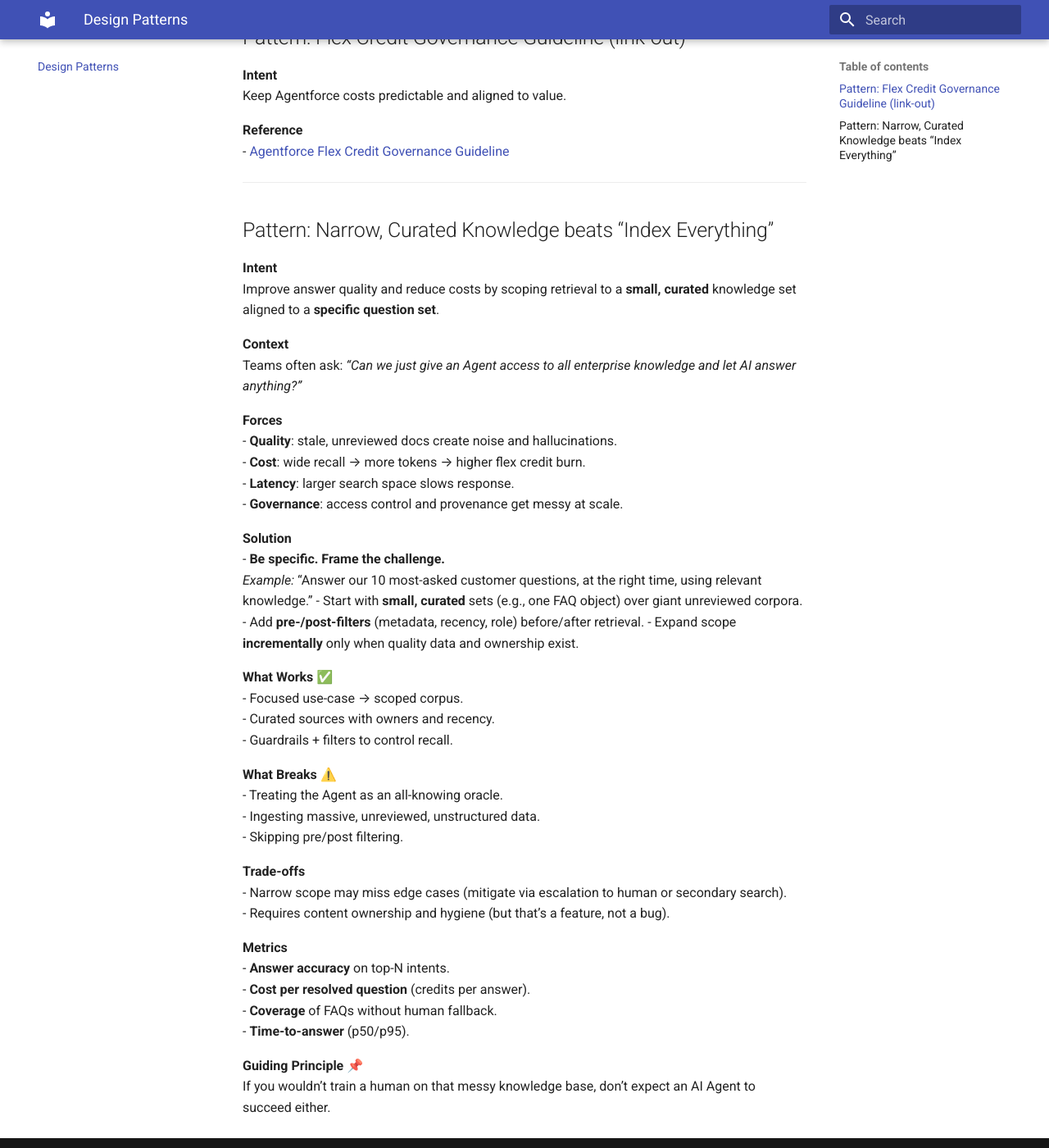
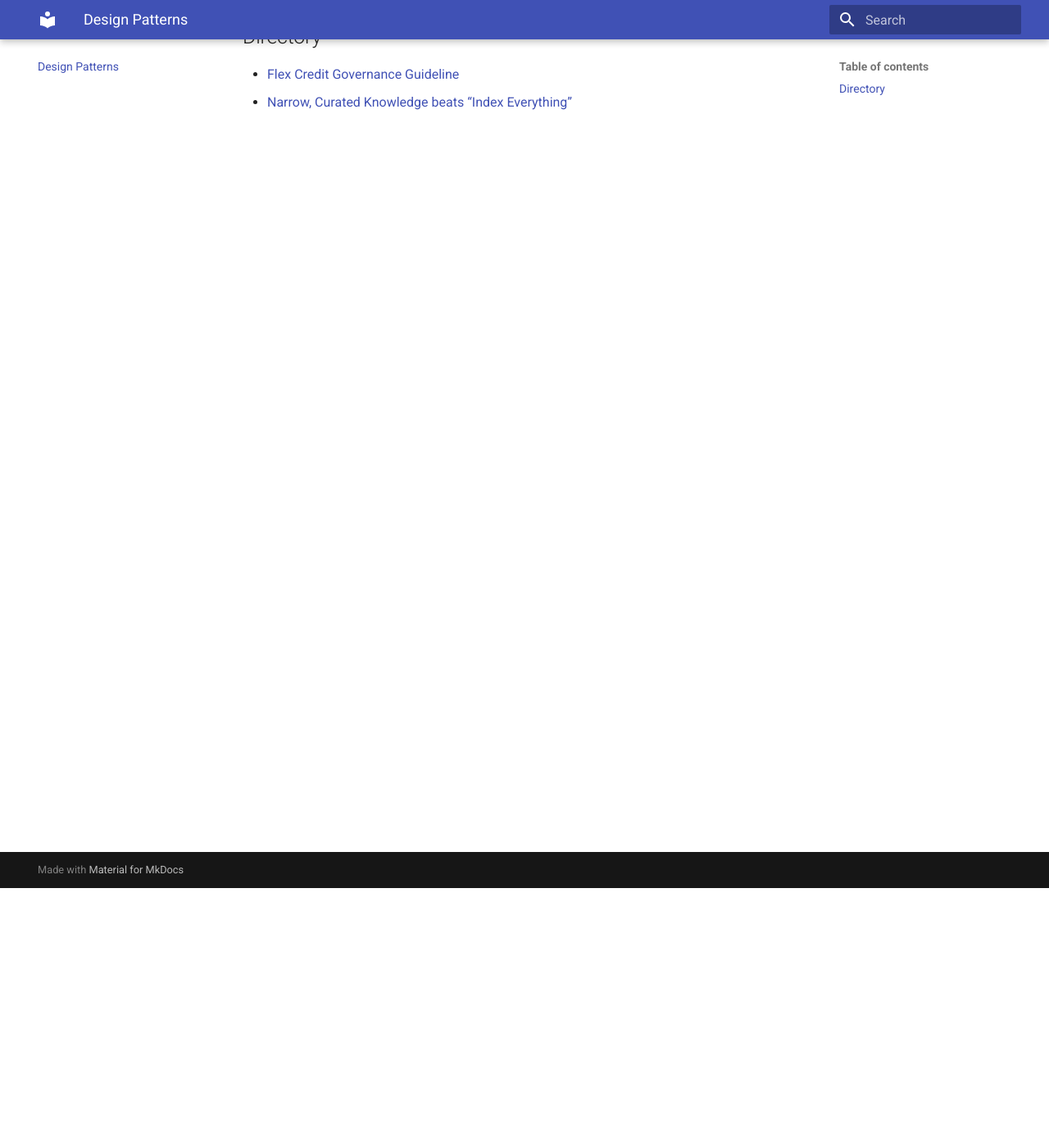
Before and after one commit to botbot-priv/the-very-simple-list-of-agentforce-best-practices, an MkDocs documentation site: the page built from docs/design-patterns.md, in a window 1280 px wide and 1400 px high, scrolled down 317 px. Shown: the whole window at 82% size. Built offline with MkDocs 1.6.1 and Material for MkDocs 9.7.7, drawn with Linux system fonts in a browser that asks for light colours; some of the changed text lies outside the part shown.

Commit message:
Add Flex Credit Governance design pattern

```diff
--- a/docs/design-patterns.md
+++ b/docs/design-patterns.md
@@ -1,59 +1,9 @@
 # Design Patterns
 
-Reusable solutions and gotchas for Agentforce architecture. Each entry follows a simple template: **Intent → Context → Forces → Solution → Trade-offs → Anti-patterns → Metrics**.
+Reusable solutions and gotchas for Agentforce architecture.
+Each entry follows: **Intent → Context → Forces → Solution → Trade-offs → Anti-patterns → Metrics**.
 
----
+## Directory
 
-## Pattern: Flex Credit Governance Guideline (link-out)
-
-**Intent**
-Keep Agentforce costs predictable and aligned to value.
-
-**Reference**
-- [Agentforce Flex Credit Governance Guideline](https://github.com/botbot-priv/botbot-priv.github.io/blob/master/agentforce-flex-credit-governance-guideline.md)
-
----
-
-## Pattern: Narrow, Curated Knowledge beats “Index Everything”
-
-**Intent**
-Improve answer quality and reduce costs by scoping retrieval to a **small, curated** knowledge set aligned to a **specific question set**.
-
-**Context**
-Teams often ask: *“Can we just give an Agent access to all enterprise knowledge and let AI answer anything?”*
-
-**Forces**
-- **Quality**: stale, unreviewed docs create noise and hallucinations.
-- **Cost**: wide recall → more tokens → higher flex credit burn.
-- **Latency**: larger search space slows response.
-- **Governance**: access control and provenance get messy at scale.
-
-**Solution**
-- **Be specific. Frame the challenge.**
-  *Example:* “Answer our 10 most-asked customer questions, at the right time, using relevant knowledge.”
-- Start with **small, curated** sets (e.g., one FAQ object) over giant unreviewed corpora.
-- Add **pre-/post-filters** (metadata, recency, role) before/after retrieval.
-- Expand scope **incrementally** only when quality data and ownership exist.
-
-**What Works** ✅
-- Focused use-case → scoped corpus.
-- Curated sources with owners and recency.
-- Guardrails + filters to control recall.
-
-**What Breaks** ⚠️
-- Treating the Agent as an all-knowing oracle.
-- Ingesting massive, unreviewed, unstructured data.
-- Skipping pre/post filtering.
-
-**Trade-offs**
-- Narrow scope may miss edge cases (mitigate via escalation to human or secondary search).
-- Requires content ownership and hygiene (but that’s a feature, not a bug).
-
-**Metrics**
-- **Answer accuracy** on top-N intents.
-- **Cost per resolved question** (credits per answer).
-- **Coverage** of FAQs without human fallback.
-- **Time-to-answer** (p50/p95).
-
-**Guiding Principle** 📌
-If you wouldn’t train a human on that messy knowledge base, don’t expect an AI Agent to succeed either.
+- [Flex Credit Governance Guideline](design-patterns/flex-credit-governance.md)
+- [Narrow, Curated Knowledge beats “Index Everything”](design-patterns/narrow-curated.md)
```
Also changed, not shown: docs/design-patterns/flex-credit-governance.md (added, +59 -0 lines).
